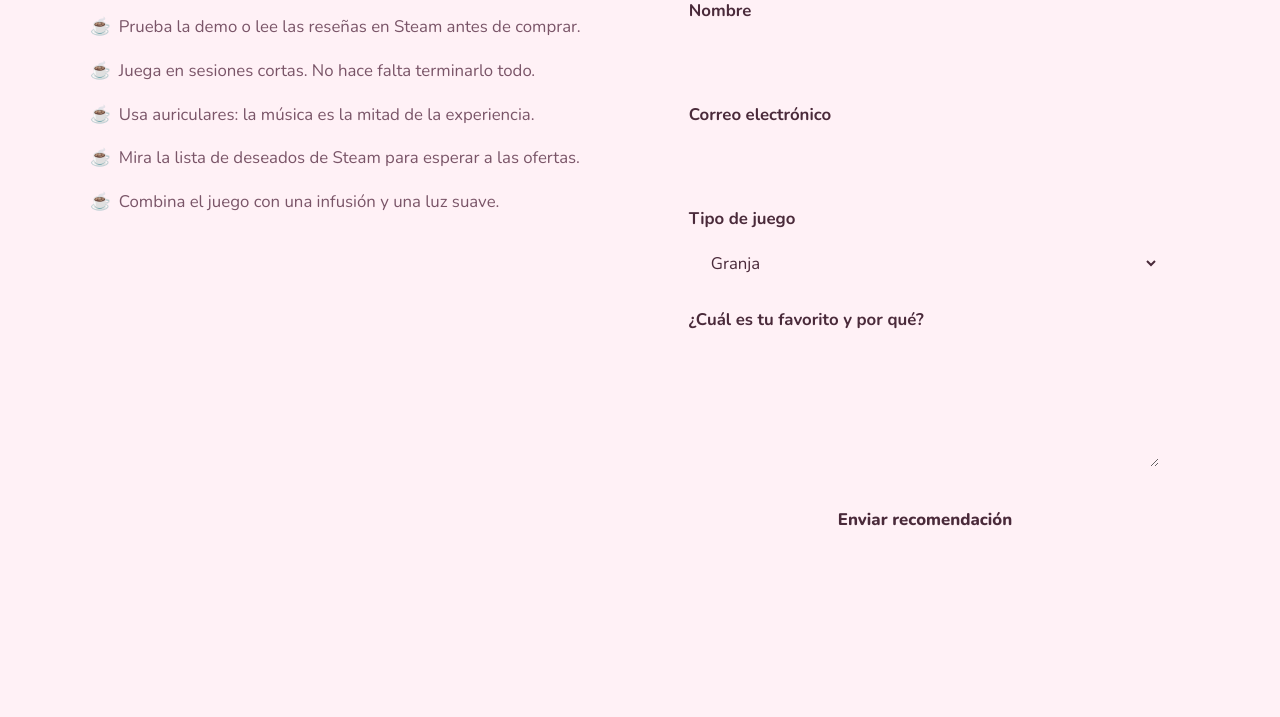
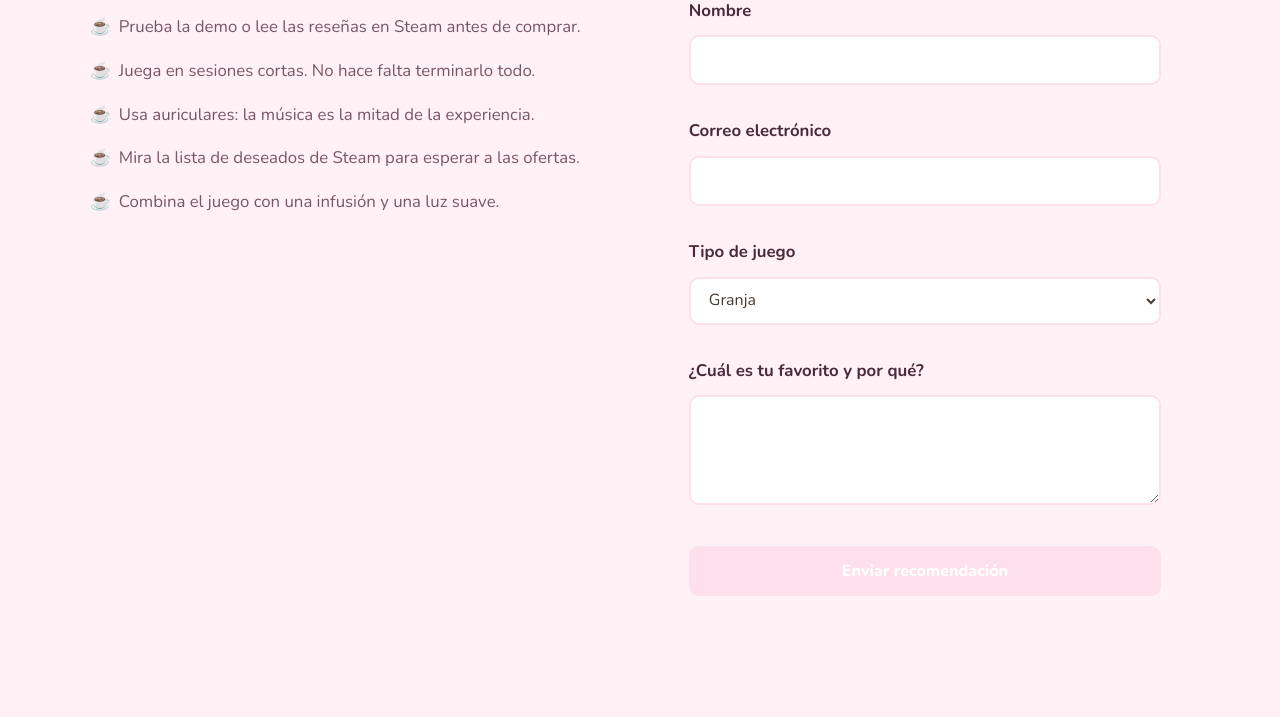
Before and after one commit to IMPERIO-create/Herramientas-Colaborativas, a plain HTML site: page guia.html in a window 1280 px wide. Shown: the part 436-1153 px from the top of the page. Drawn offline with nearby package versions, Linux system fonts and the light colour scheme.

Commit message:
Enhance button styles and update CSS variables
Added new button styles and updated existing variable definitions.

```diff
--- a/Style.css
+++ b/Style.css
@@ -2,7 +2,8 @@
 :root{
   --fondo:#fff1f6;           /* rosa muy claro: fondo de la web */
   --fondo-2:#ffe3ee;         /* rosa un poco más intenso: franjas, tarjetas, formulario */
-  --rosa-claro:#fde0eb;      /* rosa suave: etiquetas y cabecera */
+  --fondo-campos:#ffffff;   /* blanco: fondo de los campos del formulario */
+  --rosa-claro:#fde0eb;      /* rosa suave: y cabecera */
   --rosa:#f48fb1;            /* rosa principal */
   --rosa-fuerte:#d6457f;     /* rosa oscuro: botones y botón del menú activo */
   --rosa-oscuro:#b8336a;     /* rosa más oscuro: enlaces y títulos (se lee mejor) */
@@ -71,6 +72,28 @@ p{max-width:65ch}
 }
 .boton:hover{transform:translateY(-2px)}
 .boton.secundario{background:transparent;color:var(--texto);border:2px solid var(--texto-suave);margin-left:.5rem}
+.boton {
+  background-color: #fde0eb; /* Cambia este código por el color que quieras para el fondo */
+  color: #ffffff;            /* Color del texto (blanco) */
+  border: none;              /* Elimina el borde por defecto del navegador */
+  padding: 12px 24px;        /* Espaciado interno para que sea más grande y cómodo */
+  font-family: 'Nunito', sans-serif;
+  font-size: 1rem;
+  font-weight: 800;          /* Letra gruesa */
+  border-radius: 10px;       /* Bordes redondeados iguales a las casillas */
+  cursor: pointer;           /* Pone el cursor en forma de mano al pasar por encima */
+  transition: background-color 0.2s ease, transform 0.1s ease;
+}
+
+/* Efecto cuando pasas el ratón por encima del botón */
+.boton:hover {
+  background-color: #f48fb1; /* Un tono un poco más oscuro o el color que prefieras */
+}
+
+/* Pequeño efecto de "hundimiento" al hacer clic */
+.boton:active {
+  transform: scale(0.98);
+}
 
 /* ===== Rejilla de tarjetas ===== */
 .rejilla{display:grid;grid-template-columns:repeat(auto-fit,minmax(250px,1fr));gap:1.5rem;margin-top:2rem}
@@ -82,8 +105,14 @@ p{max-width:65ch}
   font-family:var(--fuente-titulo);font-size:3rem;color:var(--noche);font-weight:700
 }
 .etiquetas{display:flex;flex-wrap:wrap;gap:.4rem;margin-top:.9rem;list-style:none}
-.etiquetas li{background:rgba(143,201,163,.18);color:var(--musgo);padding:.15rem .7rem;border-radius:999px;font-size:.82rem;font-weight:700}
-
+.etiquetas li{
+  background:#fff1f6; /* O puedes usar otro fondo que contraste bien con texto blanco */
+  color:#4a2a3a;                 /* Color blanco para el texto */
+  padding:.15rem .7rem;
+  border-radius:999px;
+  font-size:.82rem;
+  font-weight:700;
+}
 /* ===== Bloques de contenido ===== */
 .destacado{background:var(--noche-2)}
 .dos-col{display:grid;grid-template-columns:1fr 1fr;gap:2.5rem;align-items:start}
@@ -124,3 +153,39 @@ textarea{min-height:130px;resize:vertical}
 @media (prefers-reduced-motion:reduce){
   *{animation:none!important;transition:none!important;scroll-behavior:auto!important}
 }
+/* Estilo base de las casillas del formulario */
+form input[type="text"],
+form input[type="email"],
+form select,
+form textarea {
+  width: 100%;
+  padding: 10px 14px;
+  margin-top: 6px;
+  margin-bottom: 16px;
+  font-family: 'Nunito', sans-serif;
+  font-size: 1rem;
+
+  /* Personalización de colores */
+  background-color: #ffffff; /* Fondo crema cálido */
+  color: #4a3b32;            /* Color del texto que escribe el usuario */
+  border: 2px solid #fde0eb; /* Borde suave */
+  border-radius: 10px;       /* Bordes redondeados */
+  transition: all 0.2s ease;
+}
+
+/* Color cuando el usuario hace clic o escribe dentro de la casilla */
+form input[type="text"]:focus,
+form input[type="email"]:focus,
+form select:focus,
+form textarea:focus {
+  outline: none;
+  background-color: #ffffff; /* Se ilumina ligeramente al escribir */
+  border-color: #4a2a3a;     /* Borde terracota/melocotón */
+  box-shadow: 0 0 0 4px rgba(217, 119, 87, 0.15); /* Resplandor suave */
+}
+
+/* Altura mínima para el cuadro de mensaje */
+form textarea {
+  min-height: 110px;
+  resize: vertical;
+}
```
